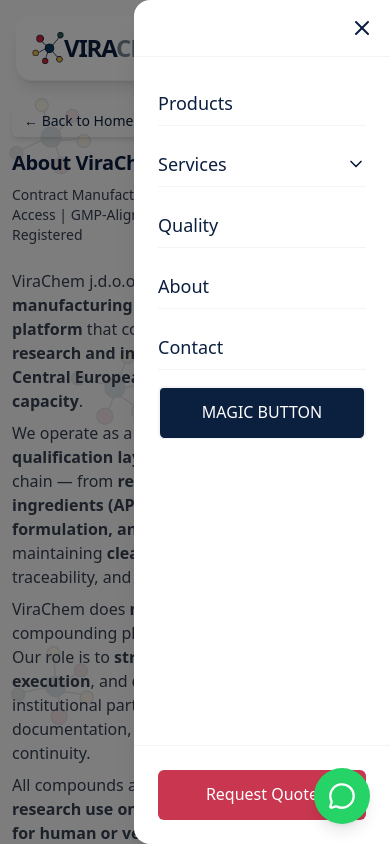
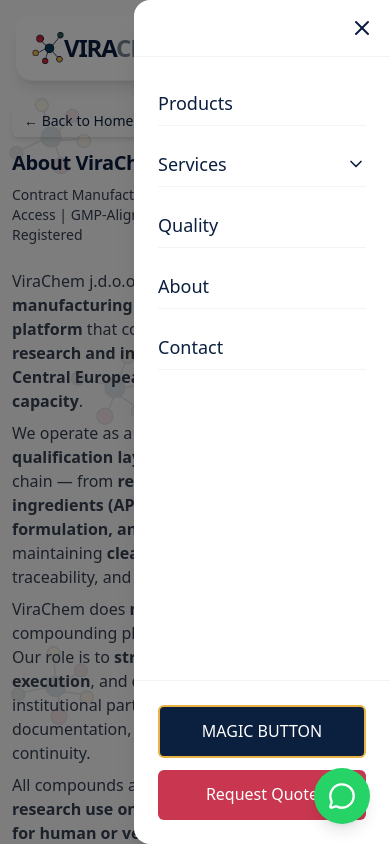
Before and after one commit to viceculjak/virachem-frontend, a Next.js app: page /about in a window 390 px wide. Both pictures are taken after a click on the button "Toggle menu". Shown: the top 844 px of the page. Built offline with nearby package versions, Linux system fonts and the light colour scheme.

Commit message:
Mobile menu: group MAGIC BUTTON and Request Quote at bottom

```diff
--- a/src/components/Header.tsx
+++ b/src/components/Header.tsx
@@ -356,30 +356,22 @@
                       Contact
                     </Link>
                   </motion.div>
-
-                  <motion.div
-                    variants={{
-                      open: { opacity: 1, x: 0 },
-                      closed: { opacity: 0, x: 20 }
-                    }}
-                  >
-                    <Link
-                      href="/partners/apply"
-                      onClick={closeMenu}
-                      className="block w-full text-center py-3 rounded-md bg-[#0B1F3F] text-white border-2 border-[#E8B341] hover:bg-[#0B1F3F]/90 transition-colors font-medium border-b border-gray-100"
-                    >
-                      MAGIC BUTTON
-                    </Link>
-                  </motion.div>
                 </motion.nav>
 
-                {/* Request Quote Button with animation */}
+                {/* CTA buttons grouped together at bottom */}
                 <motion.div
                   initial={{ opacity: 0, y: 20 }}
                   animate={{ opacity: 1, y: 0 }}
                   transition={{ delay: 0.4 }}
-                  className="p-6 border-t border-gray-100"
+                  className="p-6 border-t border-gray-100 space-y-3"
                 >
+                  <Link
+                    href="/partners/apply"
+                    onClick={closeMenu}
+                    className="block w-full text-center py-3 rounded-md bg-[#0B1F3F] text-white border-2 border-[#E8B341] hover:bg-[#0B1F3F]/90 transition-colors font-medium"
+                  >
+                    MAGIC BUTTON
+                  </Link>
                   <Link
                     href="/quote"
                     onClick={closeMenu}
```
